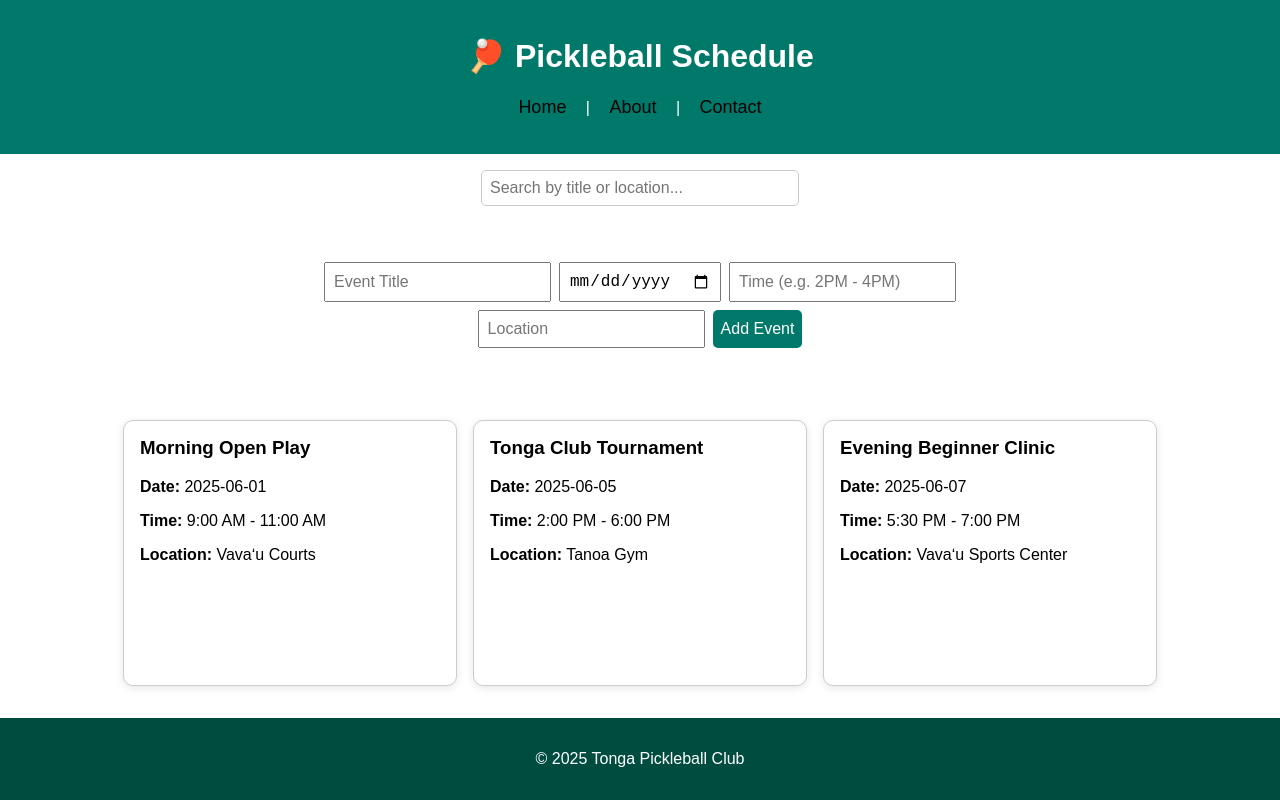
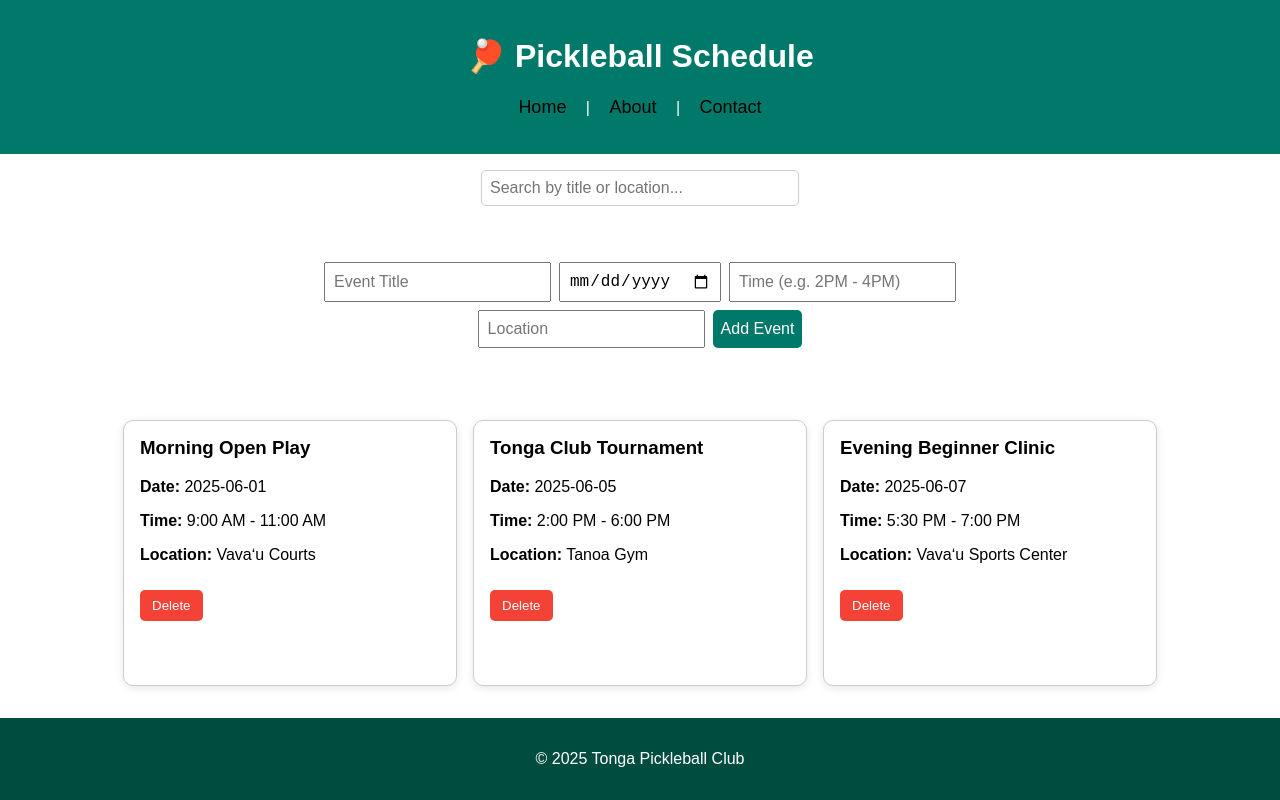
Before and after one commit to lataheanga98/react-frontend-project, a React (Create React App) app in the folder pickleball-schedule-app/: page / in a window 1280 px wide. Built offline with nearby package versions, Linux system fonts and the light colour scheme.

Commit message:
Added changes to the delete button

```diff
--- a/pickleball-schedule-app/src/App.css
+++ b/pickleball-schedule-app/src/App.css
@@ -192,3 +192,17 @@ nav a:hover {
   font-weight: bold;
   cursor: not-allowed;
 }
+
+.delete-button {
+  margin-top: 10px;
+  background-color: #f44336;
+  color: white;
+  padding: 8px 12px;
+  border: none;
+  border-radius: 5px;
+  cursor: pointer;
+}
+
+.delete-button:hover {
+  background-color: #d32f2f;
+}
--- a/pickleball-schedule-app/src/components/EventCard.jsx
+++ b/pickleball-schedule-app/src/components/EventCard.jsx
@@ -1,12 +1,16 @@
 import React from 'react';
 import './EventCard.css';
 
-const EventCard = ({ event, onClick }) => (
+const EventCard = ({ event, onClick, onDelete }) => (
   <div className="event-card" onClick={onClick}>
     <h3>{event.title}</h3>
     <p><strong>Date:</strong> {event.date}</p>
     <p><strong>Time:</strong> {event.time}</p>
     <p><strong>Location:</strong> {event.location}</p>
+    <button className="delete-button" onClick={(e) => {
+      e.stopPropagation(); // prevent modal from opening
+      onDelete();
+    }}>Delete</button>
   </div>
 );
 
--- a/pickleball-schedule-app/src/pages/HomePage.jsx
+++ b/pickleball-schedule-app/src/pages/HomePage.jsx
@@ -28,7 +28,7 @@ const HomePage = ({
       <main className="schedule-container">
         {filteredEvents.length > 0 ? (
           filteredEvents.map((event, index) => (
-            <EventCard key={index} event={event} onClick={() => onEventClick(event)} />
+            <EventCard key={index} event={event} onClick={() => onEventClick(event)}onDelete={() => handleDelete(index)} />
           ))
         ) : (
           <p>No matching events found.</p>
```
